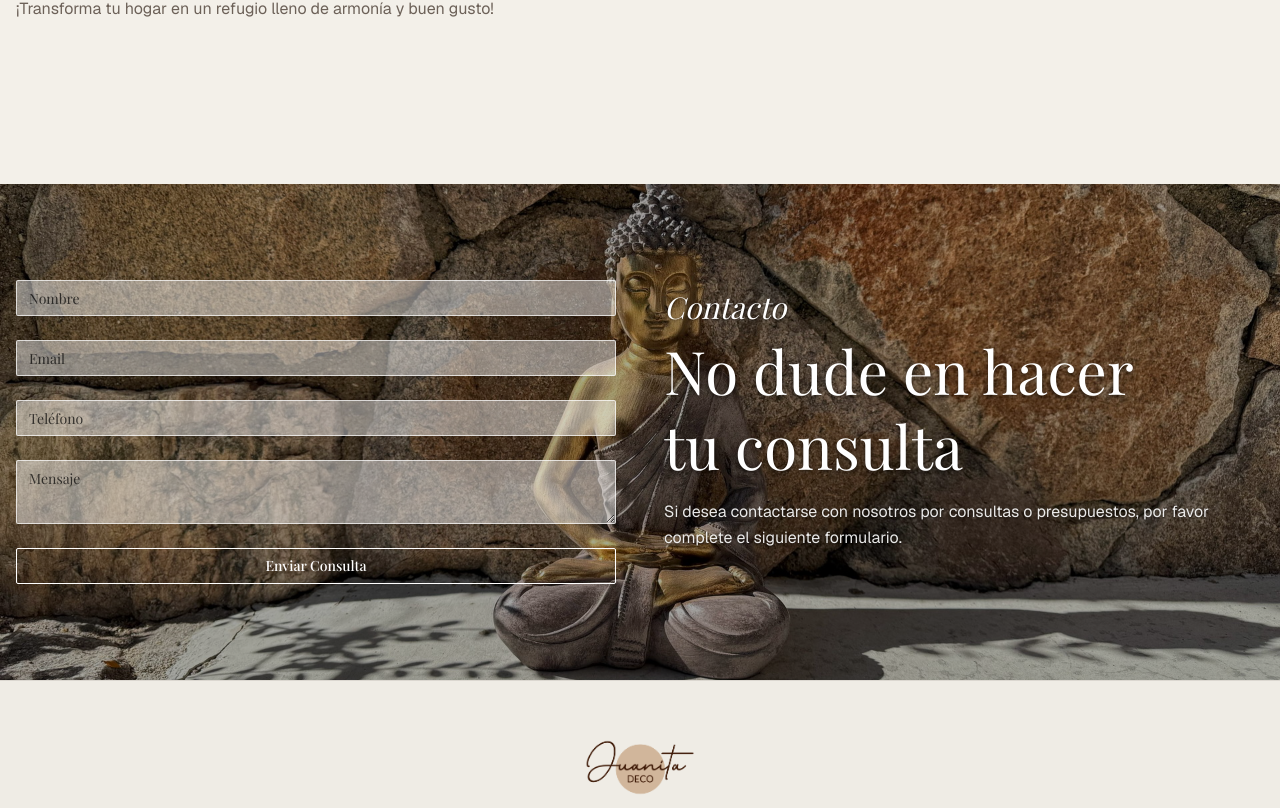
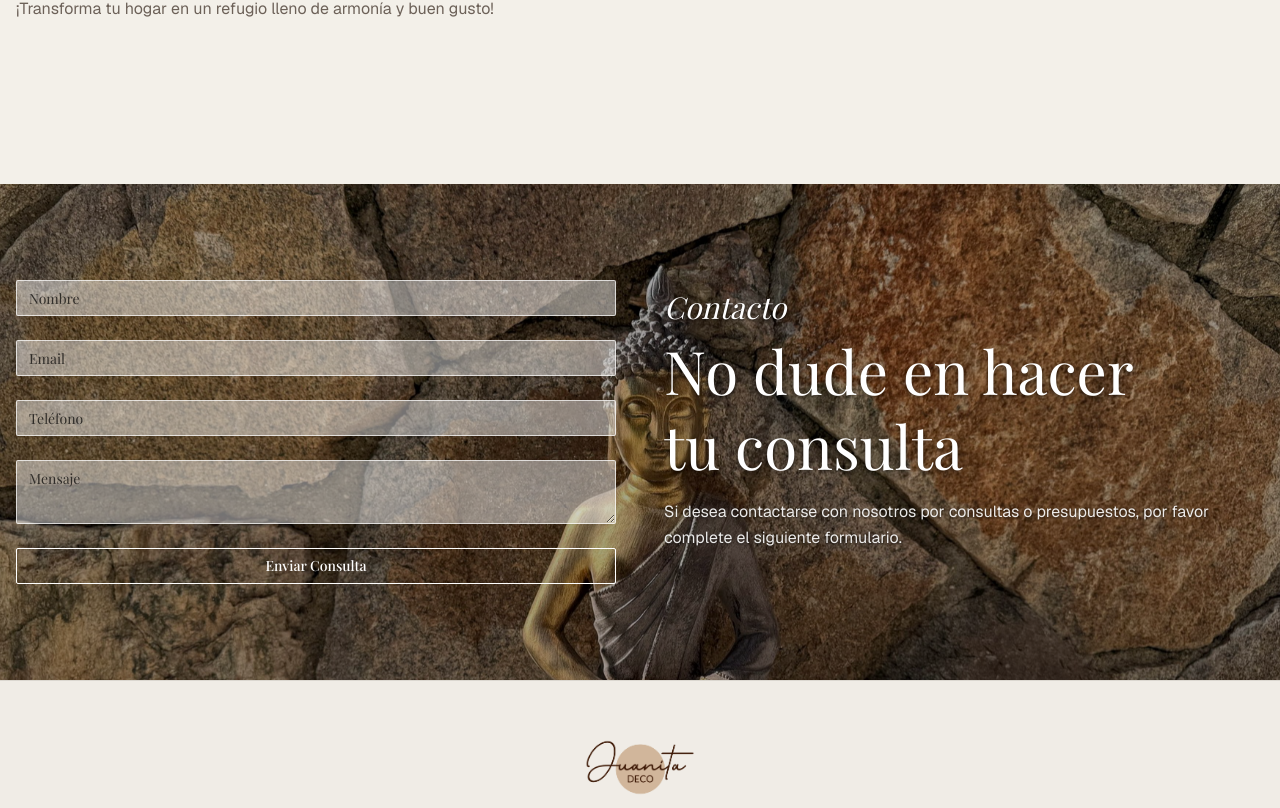
Before and after one commit to fermin234/jd-frontend, a Next.js app: page / in a window 1280 px wide. Shown: the part 3472-4280 px from the top of the page. Built offline with nearby package versions, Linux system fonts and the light colour scheme.

Commit message:
Update contact section image

```diff
--- a/components/contact-section.tsx
+++ b/components/contact-section.tsx
@@ -1,19 +1,51 @@
 "use client"
 
 import type React from "react"
+import { useEffect, useRef } from "react"
 import { useState } from "react"
 import { Button } from "@/components/ui/button"
 import { Input } from "@/components/ui/input"
 import { Textarea } from "@/components/ui/textarea"
-import { Mail, MapPin, Phone } from "lucide-react"
 
 export function ContactSection() {
-  const [formData, setFormData] = useState({
-    name: "",
-    email: "",
-    phone: "",
-    message: "",
-  })
+  const [formData, setFormData] = useState({ name:"", email:"", phone:"", message:"" })
+  const sectionRef = useRef<HTMLElement | null>(null)
+  const bgRef = useRef<HTMLDivElement | null>(null)
+  const rafRef = useRef<number | null>(null)
+
+  const PARALLAX_PX = 220; // más movimiento (ajustable)
+
+useEffect(() => {
+  const onScroll = () => {
+    if (!sectionRef.current || !bgRef.current) return;
+
+    const rect = sectionRef.current.getBoundingClientRect();
+    const vh = window.innerHeight;
+
+    // Distancia del centro de la sección al centro del viewport (-1 a 1 aprox)
+    const sectionCenter = rect.top + rect.height / 2;
+    const viewportCenter = vh / 2;
+    const normalized = (sectionCenter - viewportCenter) / ((vh + rect.height) / 2);
+
+    // Desplazamiento
+    const offset = normalized * PARALLAX_PX;
+
+    if (rafRef.current) cancelAnimationFrame(rafRef.current);
+    rafRef.current = requestAnimationFrame(() => {
+      // scale evita bordes; translateY aplica el parallax visible
+      bgRef.current!.style.transform = `translateY(${offset}px) scale(1.1)`;
+    });
+  };
+
+  onScroll();
+  window.addEventListener("scroll", onScroll, { passive: true });
+  window.addEventListener("resize", onScroll);
+  return () => {
+    if (rafRef.current) cancelAnimationFrame(rafRef.current);
+    window.removeEventListener("scroll", onScroll);
+    window.removeEventListener("resize", onScroll);
+  };
+}, []);
 
   const handleSubmit = (e: React.FormEvent) => {
     e.preventDefault()
@@ -21,17 +53,28 @@ export function ContactSection() {
   }
 
   return (
-    <section
-      id="contacto"
-      className="relative py-16 md:py-24 bg-cover bg-center bg-no-repeat"
-      style={{ backgroundImage: "url('/contact-section.jpeg')" }}
-    >
-      {/* Overlay un poco más oscuro para mejor contraste */}
-      <div className="absolute inset-0 bg-black/35" />
+    <section id="contacto" ref={sectionRef} className="relative py-16 md:py-24 overflow-hidden">
+      {/* Fondo con parallax */}
+      <div className="absolute inset-0 -z-10 pointer-events-none">
+        <div
+          ref={bgRef}
+          className="absolute left-0 right-0 top-0 will-change-transform"
+          style={{
+            // el alto de la imagen es mayor que la sección
+            height: "160%",
+            top: "-30%",
+            backgroundImage: "url('/contact-section.jpeg')",
+            backgroundSize: "cover",
+            backgroundPosition: "center",
+            transform: "translateY(0px) scale(1.1)", // un leve zoom para cubrir
+          }}
+        />
+        <div className="absolute inset-0 bg-black/35" />
+      </div>
 
       <div className="relative container mx-auto px-4">
         <div className="grid grid-cols-1 lg:grid-cols-2 gap-12">
-          {/* FORM IZQUIERDA */}
+          {/* Formulario */}
           <form onSubmit={handleSubmit} className="space-y-6">
             <Input
               id="name"
@@ -74,27 +117,21 @@ export function ContactSection() {
             </Button>
           </form>
 
-          {/* COLUMNA DERECHA */}
+          {/* Texto derecha */}
           <div className="self-center text-white">
             <div className="max-w-xl">
-              {/* “Contacto” en cursiva serif */}
               <p className="font-serif italic text-2xl md:text-3xl mb-2 drop-shadow-[0_1px_1px_rgba(0,0,0,0.6)]">
                 Contacto
               </p>
-
-              {/* Título grande serif, multilinea, con buen leading */}
               <h2 className="font-serif font-light text-5xl md:text-6xl leading-tight mb-4 drop-shadow-[0_2px_2px_rgba(0,0,0,0.55)]">
                 No dude en hacer<br />tu consulta
               </h2>
-
-              {/* Texto descriptivo más chico y ancho controlado */}
               <p className="text-white/90 leading-relaxed mb-6 drop-shadow-[0_1px_1px_rgba(0,0,0,0.6)]">
                 Si desea contactarse con nosotros por consultas o presupuestos, por favor
                 complete el siguiente formulario.
               </p>
             </div>
           </div>
-          {/* /col derecha */}
         </div>
       </div>
     </section>
```
